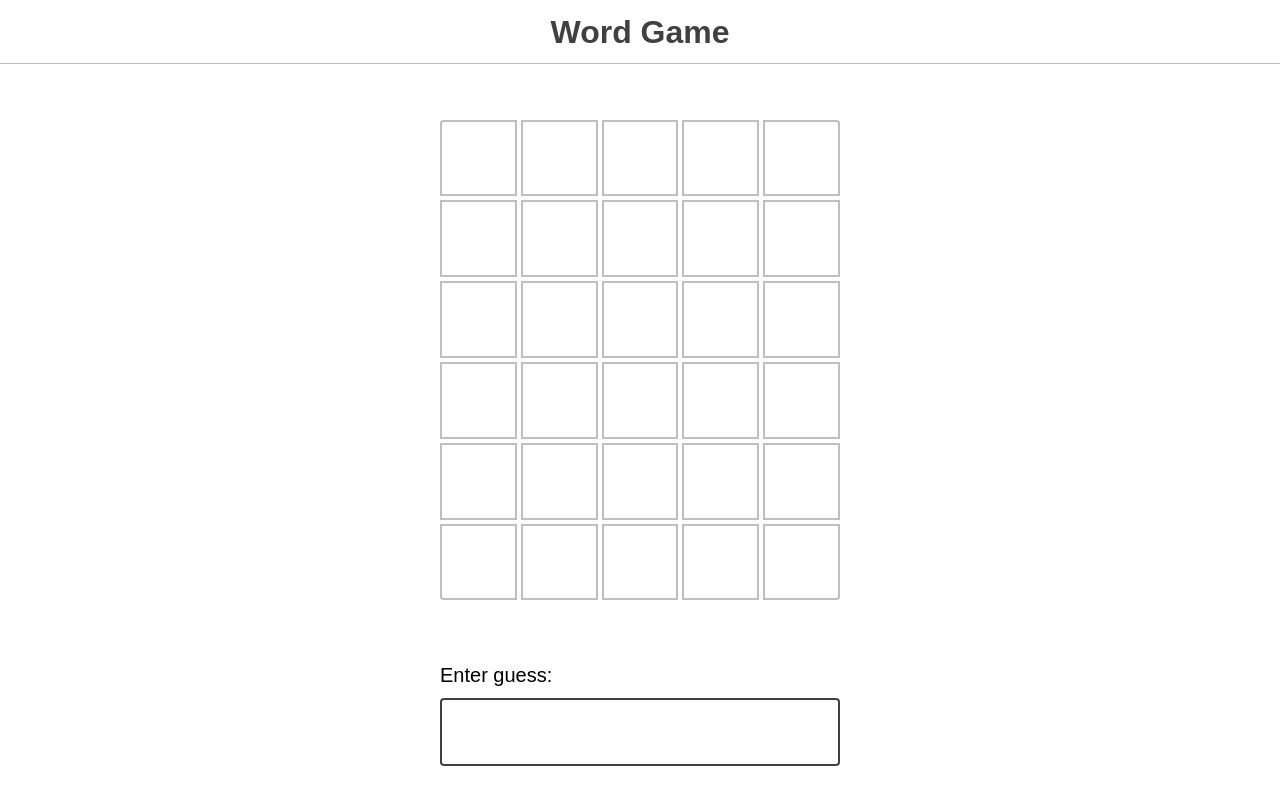
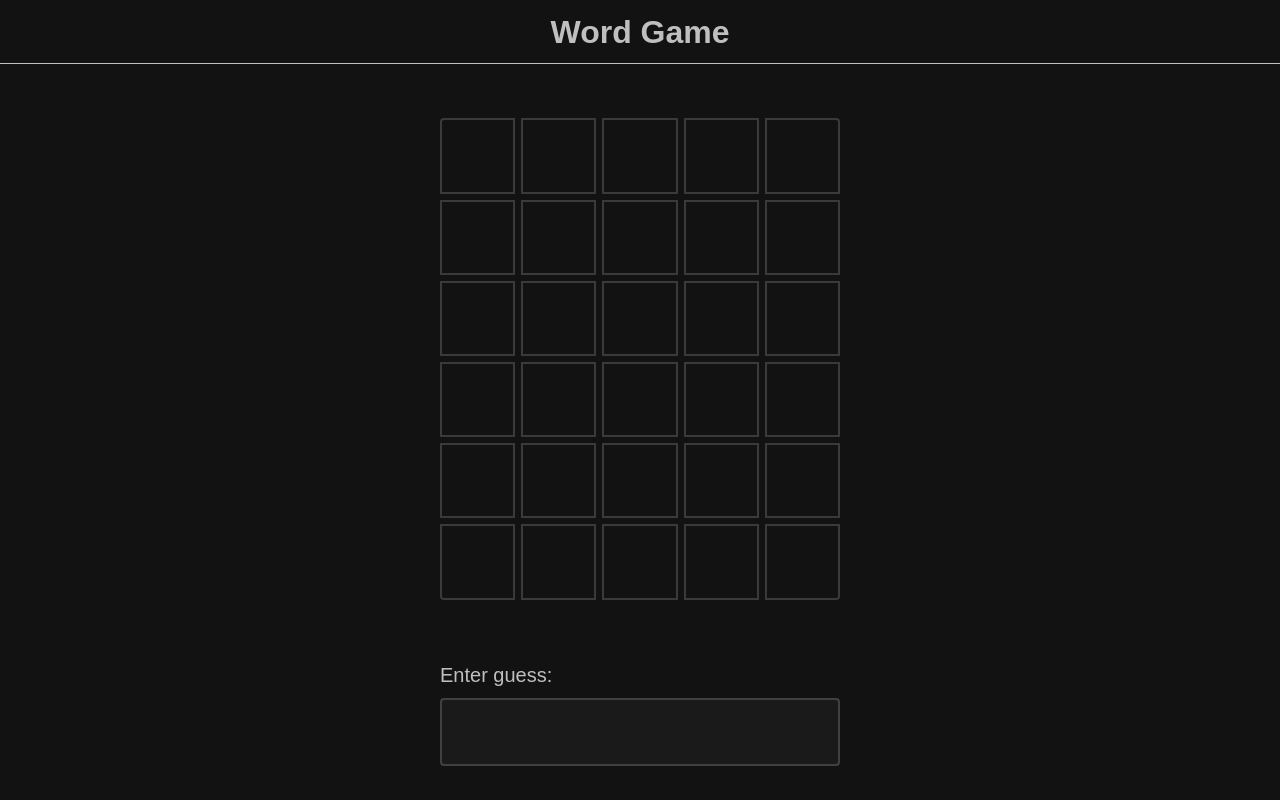
Before and after one commit to Udbhav227/wordle-clone, a React (Vite) app: page / in a window 1280 px wide. Built offline with nearby package versions, Linux system fonts and the light colour scheme.

Commit message:
Update styles for improved color consistency and layout adjustments

```diff
--- a/src/styles.css
+++ b/src/styles.css
@@ -8,6 +8,8 @@ html {
   --header-height: 4rem;
 
   --color-success: hsl(150deg 70% 30%);
+  --color-misplaced: #b59f3b;
+  --color-incorrect: #3a3a3c;
   --color-warning: hsl(50deg 100% 30%);
   --color-error: hsl(0deg 70% 45%);
   --color-gray-100: hsl(0deg 0% 10%);
@@ -22,6 +24,7 @@ html {
 */
 body {
   font-family: sans-serif;
+  background-color: #121213;
 }
 
 @media (max-height: 600px) {
@@ -50,7 +53,7 @@ header {
   display: flex;
   height: var(--header-height);
   border-bottom: 1px solid var(--color-gray-700);
-  color: var(--color-gray-300);
+  color: var(--color-gray-700);
 }
 
 header .side {
@@ -92,8 +95,8 @@ h1 {
 
 .guess {
   display: flex;
-  gap: 4px;
-  margin-bottom: 4px;
+  gap: 6px;
+  margin-bottom: 6px;
 }
 
 .cell {
@@ -102,7 +105,7 @@ h1 {
   display: grid;
   place-content: center;
   aspect-ratio: 1 / 1;
-  border: 2px solid var(--color-gray-700);
+  border: 2px solid #3a3a3c;
   border-radius: var(--radius);
   font-size: 2rem;
 }
@@ -130,13 +133,13 @@ h1 {
   color: white;
 }
 .cell.incorrect {
-  background: var(--color-gray-300);
-  border-color: var(--color-gray-300);
+  background: var(--color-incorrect);
+  border-color: var(--color-incorrect);
   color: white;
 }
 .cell.misplaced {
-  background: var(--color-warning);
-  border-color: var(--color-warning);
+  background: var(--color-misplaced);
+  border-color: var(--color-misplaced);
   color: white;
 }
 
@@ -148,6 +151,7 @@ h1 {
 }
 
 .guess-input-wrapper label {
+  color: var(--color-gray-700);
   font-size: 1.25rem;
 }
 
@@ -159,6 +163,12 @@ h1 {
   border-radius: 4px;
   padding: 8px 16px;
   outline-offset: 4px;
+  outline-color: var(--color-gray-300);
+  color: var(--color-gray-700);
+  background-color: var(--color-gray-100);
+}
+.guess-input-wrapper input:focus {
+  outline: 2px solid var(--color-gray-300);
 }
 
 .banner {
```
